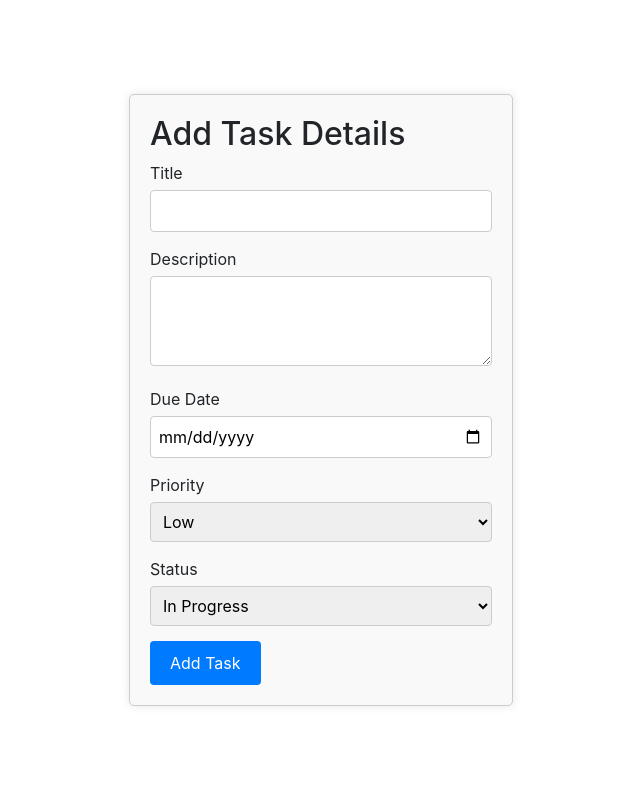
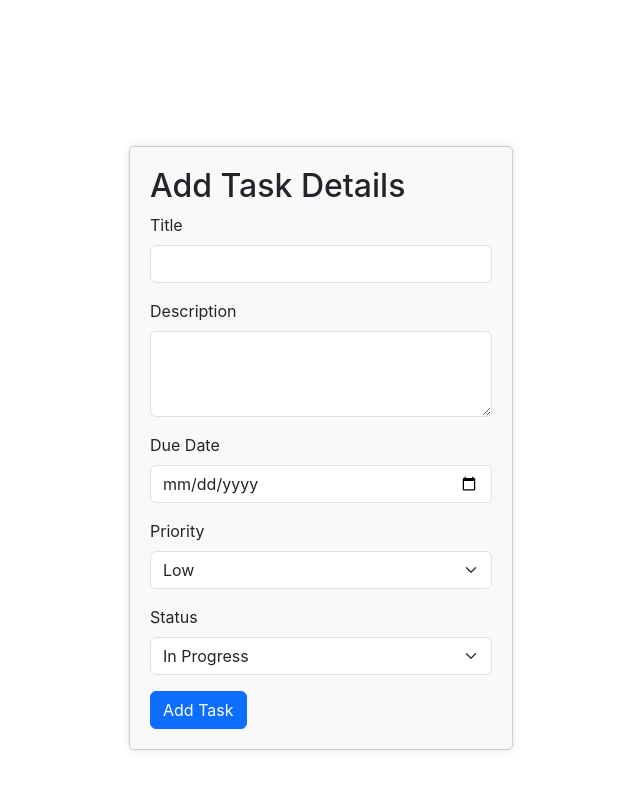
Before and after one commit to mohdanas615/Crud_App, a React (Create React App) app: page /AddTask in a window 1280 px wide. Shown: the top 788 px of the page, without its empty margins (319-959 px from the left). Built offline with nearby package versions, Linux system fonts and the light colour scheme.

Commit message:
updated src components

```diff
--- a/src/component/AddTask.js
+++ b/src/component/AddTask.js
@@ -1,50 +1,150 @@
-import React, {useState} from 'react'
-import { addTask } from '../redux/TaskReducer';
-import { useDispatch,useSelector } from 'react-redux';
-import {useNavigate} from 'react-router-dom';
+// import React, {useState} from 'react'
+// import { addTask } from '../redux/TaskReducer';
+// import { useDispatch,useSelector } from 'react-redux';
+// import {useNavigate} from 'react-router-dom';
 
 
+// function AddTask() {
+
+//     const [title, setTitle] = useState('');
+//     const [description, setDescription] = useState('');
+//     const [due_date, setDue_Date] = useState('');
+//     const [priority, setPriority] = useState('Low');
+//     const [status, setStatus] = useState('In Progress');
+
+//     const tasks=useSelector((state=>state.tasks))
+//     const dispatch=useDispatch();
+//     const navigate=useNavigate();
+
+//     // Function to handle form submission
+//     const handleSubmit = (e) => {
+//       e.preventDefault(); // Prevents page reload on form submission
+//   dispatch(addTask({id:tasks[tasks.length-1].id +1,title, description, due_date, priority, status }))
+//   navigate('/')
+
+//     };
+
+//   return (
+//     <>
+//    <div className="form-container">
+
+//       <form onSubmit={handleSubmit} className="task-form">
+//       <h2>Add Task Details</h2>
+//         <div className="form-group">
+//           <label htmlFor="title">Title</label>
+//           <input
+//             type="text"
+//             id="title"
+//             value={title}
+//             onChange={(e) => setTitle(e.target.value)}
+//             required
+//           />
+//         </div>
+
+//         <div className="form-group">
+//           <label htmlFor="description">Description</label>
+//           <textarea
+//             id="description"
+//             value={description}
+//             onChange={(e) => setDescription(e.target.value)}
+//             rows="3"
+//             required
+//           />
+//         </div>
+
+//         <div className="form-group">
+//           <label htmlFor="dueDate">Due Date</label>
+//           <input
+//             type="date"
+//             id="dueDate"
+//             value={due_date}
+//             onChange={(e) => setDue_Date(e.target.value)}
+//             required
+//           />
+//         </div>
+
+//         <div className="form-group">
+//           <label htmlFor="priority">Priority</label>
+//           <select
+//             id="priority"
+//             value={priority}
+//             onChange={(e) => setPriority(e.target.value)}
+//           >
+//             <option selected="">Select</option>
+//             <option value="Low">Low</option>
+//             <option value="Medium">Medium</option>
+//             <option value="High">High</option>
+//           </select>
+//         </div>
+
+//         <div className="form-group">
+//           <label htmlFor="status">Status</label>
+//           <select
+//             id="status"
+//             value={status}
+//             onChange={(e) => setStatus(e.target.value)}
+//           >
+//             <option selected="">Select</option>
+//             <option value="In Progress">In Progress</option>
+//             <option value="Completed">Completed</option>
+//           </select>
+//         </div>
+
+//         <button type="submit">Add Task</button>
+//       </form>
+//     </div>
+//     </>
+//   )
+// }
+
+// export default AddTask
+
+import React, { useState } from 'react';
+import { addTask } from '../redux/TaskReducer';
+import { useDispatch, useSelector } from 'react-redux';
+import { useNavigate } from 'react-router-dom';
+
 function AddTask() {
-
   const [title, setTitle] = useState('');
   const [description, setDescription] = useState('');
   const [due_date, setDue_Date] = useState('');
   const [priority, setPriority] = useState('Low');
   const [status, setStatus] = useState('In Progress');
 
-    const tasks=useSelector((state=>state.tasks))
-    const dispatch=useDispatch();
-    const navigate=useNavigate();
+  const tasks = useSelector((state) => state.tasks);
+  const dispatch = useDispatch();
+  const navigate = useNavigate();
 
   // Function to handle form submission
   const handleSubmit = (e) => {
     e.preventDefault(); // Prevents page reload on form submission
-  dispatch(addTask({id:tasks[tasks.length-1].id +1,title, description, due_date, priority, status }))
-  navigate('/')
-
+    dispatch(addTask({ id: tasks[tasks.length - 1].id + 1, title, description, due_date, priority, status }));
+    navigate('/');
   };
 
   return (
-    <>
+    <div className="container mt-5">
       <div className="form-container">
-
         <form onSubmit={handleSubmit} className="task-form">
           <h2>Add Task Details</h2>
-        <div className="form-group">
-          <label htmlFor="title">Title</label>
+
+          <div className="mb-3">
+            <label htmlFor="title" className="form-label">Title</label>
             <input
               type="text"
               id="title"
+              className="form-control"
               value={title}
               onChange={(e) => setTitle(e.target.value)}
               required
             />
           </div>
 
-        <div className="form-group">
-          <label htmlFor="description">Description</label>
+          <div className="mb-3">
+            <label htmlFor="description" className="form-label">Description</label>
             <textarea
               id="description"
+              className="form-control"
               value={description}
               onChange={(e) => setDescription(e.target.value)}
               rows="3"
@@ -52,49 +152,52 @@ function AddTask() {
             />
           </div>
 
-        <div className="form-group">
-          <label htmlFor="dueDate">Due Date</label>
+          <div className="mb-3">
+            <label htmlFor="dueDate" className="form-label">Due Date</label>
             <input
               type="date"
               id="dueDate"
+              className="form-control"
               value={due_date}
               onChange={(e) => setDue_Date(e.target.value)}
               required
             />
           </div>
 
-        <div className="form-group">
-          <label htmlFor="priority">Priority</label>
+          <div className="mb-3">
+            <label htmlFor="priority" className="form-label">Priority</label>
             <select
               id="priority"
+              className="form-select"
               value={priority}
               onChange={(e) => setPriority(e.target.value)}
             >
-            <option selected="">Select</option>
+              <option value="">Select</option>
               <option value="Low">Low</option>
               <option value="Medium">Medium</option>
               <option value="High">High</option>
             </select>
           </div>
 
-        <div className="form-group">
-          <label htmlFor="status">Status</label>
+          <div className="mb-3">
+            <label htmlFor="status" className="form-label">Status</label>
             <select
               id="status"
+              className="form-select"
               value={status}
               onChange={(e) => setStatus(e.target.value)}
             >
-            <option selected="">Select</option>
+              <option value="">Select</option>
               <option value="In Progress">In Progress</option>
               <option value="Completed">Completed</option>
             </select>
           </div>
 
-        <button type="submit">Add Task</button>
+          <button type="submit" className="btn btn-primary">Add Task</button>
         </form>
       </div>
-    </>
-  )
+    </div>
+  );
 }
 
-export default AddTask
+export default AddTask;
```
Lines whose indentation alone changed are shown as unchanged.
